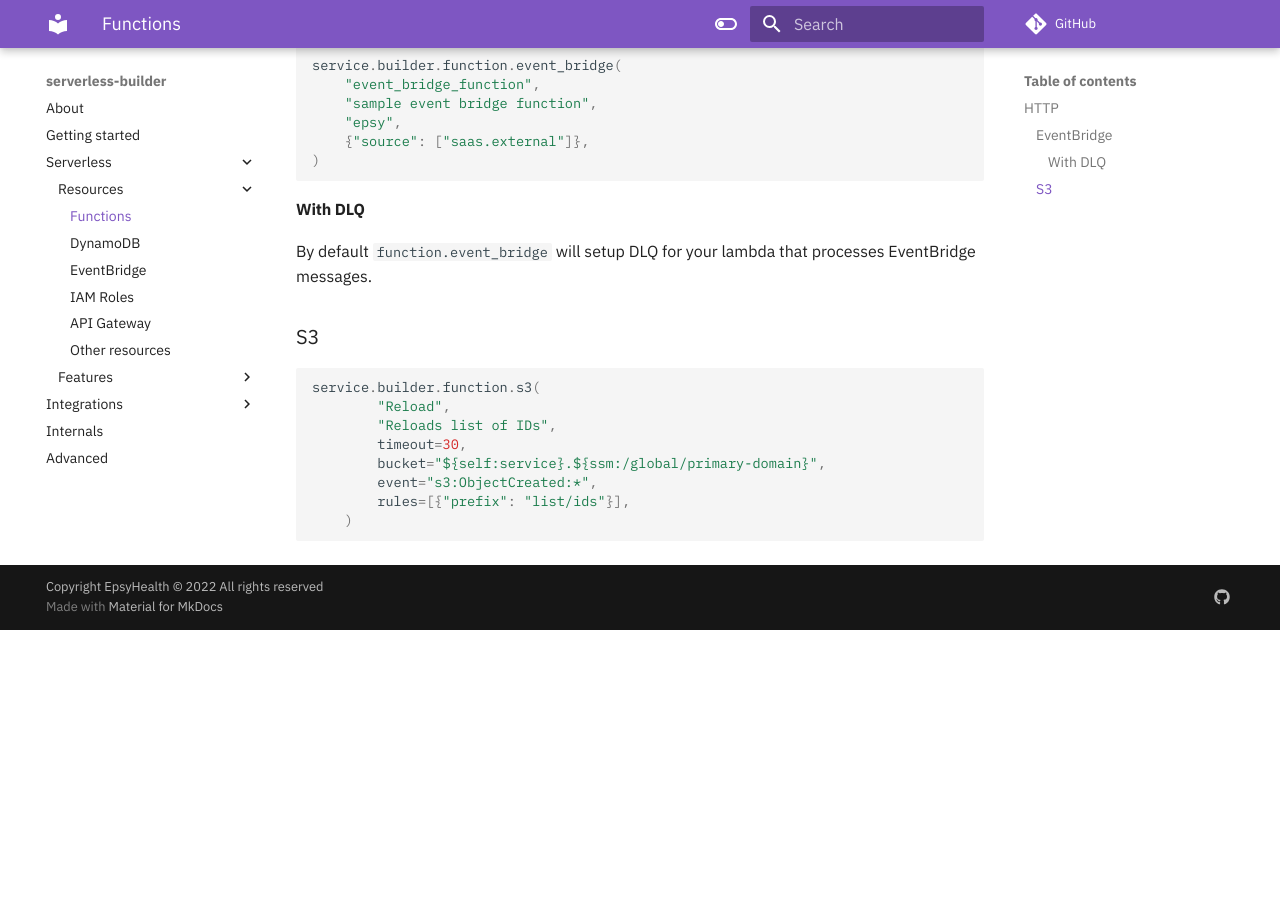
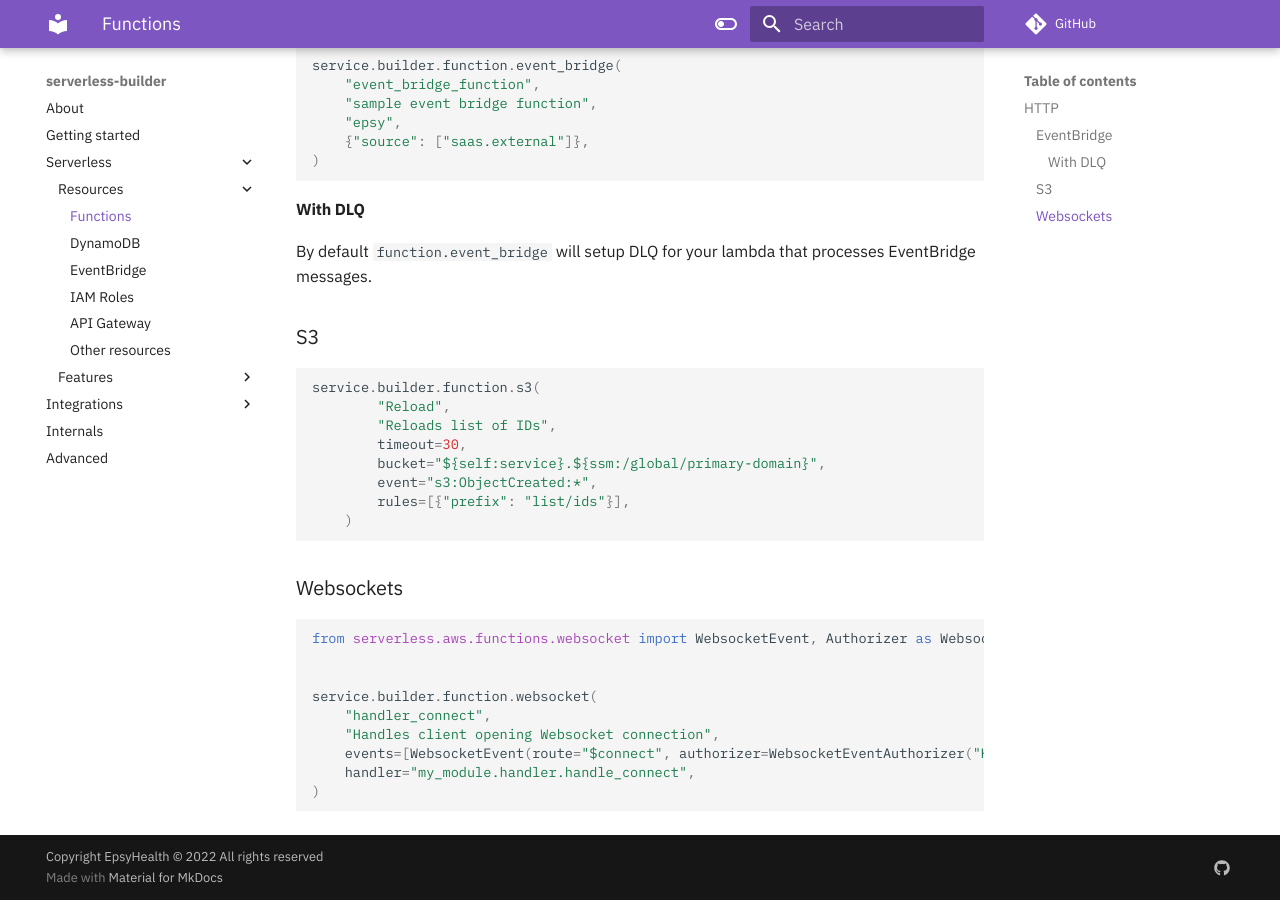
Before and after one commit to epsylabs/serverless-builder, an MkDocs documentation site: the page built from docs/resources/functions.md, in a window 1280 px wide and 900 px high, scrolled down 908 px. Built offline with MkDocs 1.6.1 and Material for MkDocs 9.7.7, drawn with Linux system fonts in a browser that asks for light colours; comment, search, counter and statistics services are not loaded; before the commit the page ends 1538 px from its top, so only the background shows below that.

Commit message:
allow multiple events per function

````diff
--- a/docs/resources/functions.md
+++ b/docs/resources/functions.md
@@ -58,3 +58,16 @@ service.builder.function.s3(
         rules=[{"prefix": "list/ids"}],
     )
 ```
+
+### Websockets
+```python
+from serverless.aws.functions.websocket import WebsocketEvent, Authorizer as WebsocketEventAuthorizer
+
+
+service.builder.function.websocket(
+    "handler_connect",
+    "Handles client opening Websocket connection",
+    events=[WebsocketEvent(route="$connect", authorizer=WebsocketEventAuthorizer("HandleAuthorization"))],
+    handler="my_module.handler.handle_connect",
+)
+```
````
Also changed, not shown: 2 other files.
